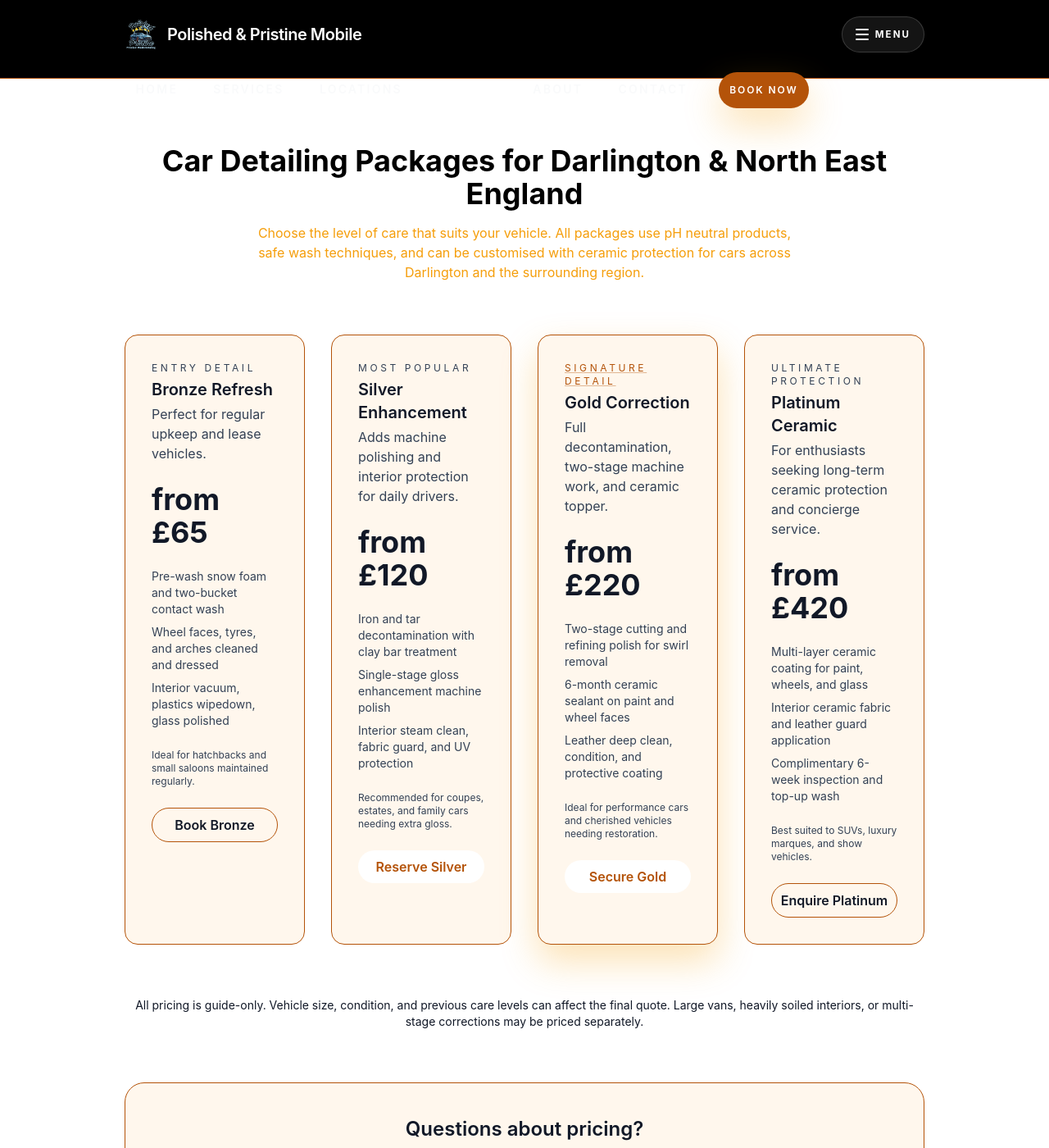
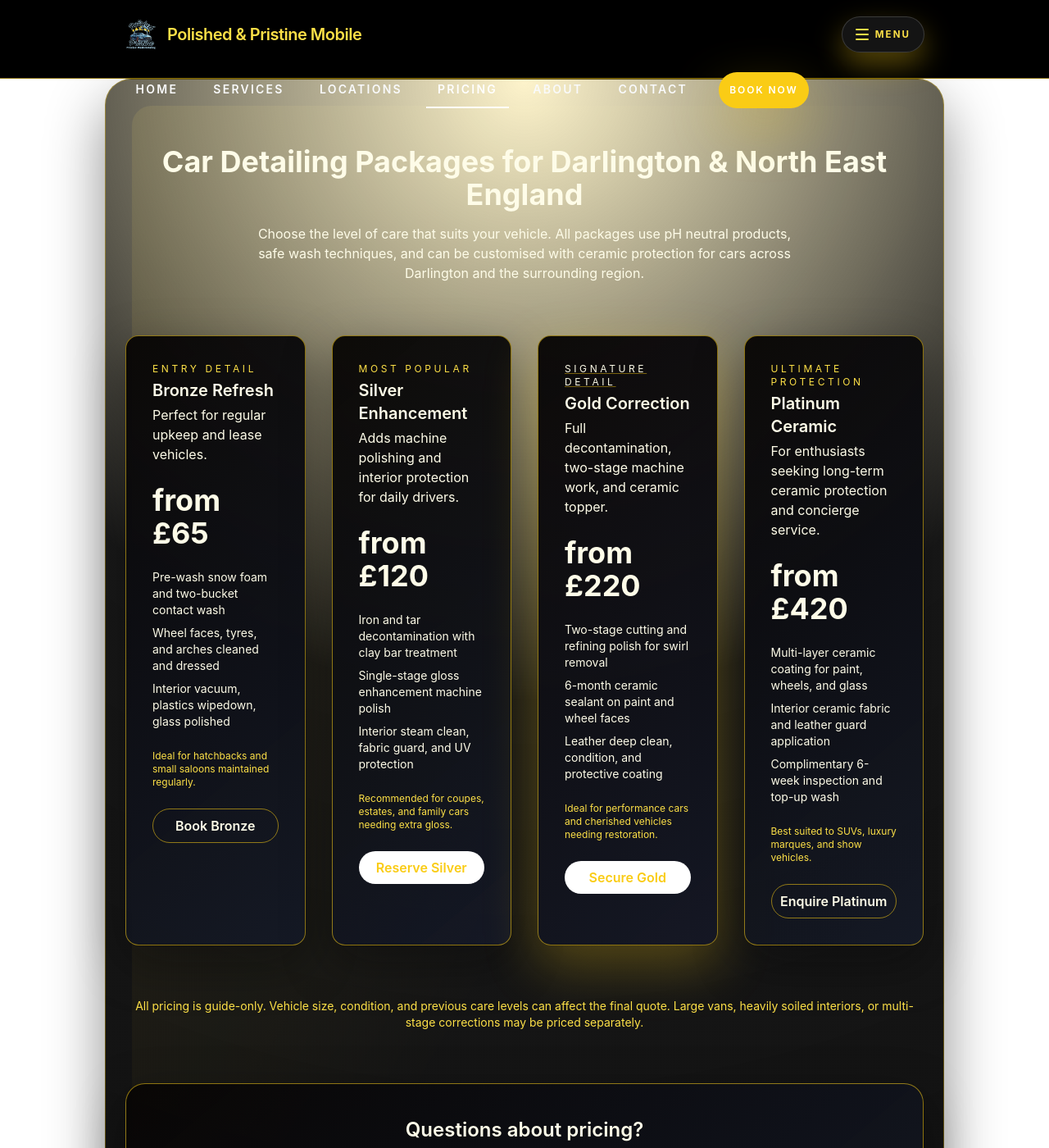
Before and after one commit to xboxlivejohns/.github.io, a Jekyll site: the page built from pricing.html, in a window 1280 px wide and 1400 px high. Shown: the whole window at 82% size. Built offline with Jekyll 4.4.1, drawn with Linux system fonts in a browser that asks for light colours; nearby versions of some CDN libraries.

Commit message:
Refresh index theme with yellow and black styling

```diff
--- a/assets/css/theme-overrides.css
+++ b/assets/css/theme-overrides.css
@@ -1,16 +1,63 @@
 :root {
-  --brand-yellow: #f59e0b;
-  --brand-yellow-light: #fff7ed;
-  --brand-yellow-dark: #b45309;
-  --brand-black: #111827;
-  --brand-slate: #334155;
+  --brand-yellow: #facc15;
+  --brand-yellow-bright: #fde047;
+  --brand-yellow-light: #fefce8;
+  --brand-yellow-dark: #eab308;
+  --brand-black: #050505;
+  --brand-charcoal: #111827;
+  --brand-slate: #1f2937;
   --brand-paper: #f8fafc;
 }
 
 body {
   background-color: var(--brand-paper);
-  color: var(--brand-black);
+  color: var(--brand-charcoal);
   line-height: 1.7;
+}
+
+section[data-hero] {
+  position: relative;
+  background: radial-gradient(circle at top, rgba(250, 204, 21, 0.22), rgba(5, 5, 5, 0.92) 42%, rgba(5, 5, 5, 0.96) 100%);
+  border: 1px solid rgba(250, 204, 21, 0.35);
+  border-radius: 2rem;
+  color: var(--brand-yellow-light);
+  box-shadow: 0 30px 70px rgba(5, 5, 5, 0.45);
+}
+
+section[data-hero]::after {
+  content: "";
+  position: absolute;
+  inset: 2rem;
+  border-radius: 1.5rem;
+  pointer-events: none;
+  background: linear-gradient(120deg, rgba(250, 204, 21, 0.1), transparent 55%);
+  mix-blend-mode: screen;
+}
+
+section[data-hero] > * {
+  position: relative;
+  z-index: 1;
+}
+
+section[data-hero] p {
+  color: var(--brand-yellow-light);
+}
+
+section[data-hero] .text-amber-700 {
+  color: var(--brand-yellow-bright) !important;
+}
+
+section[data-hero] .text-amber-600 {
+  color: var(--brand-yellow-light) !important;
+}
+
+section[data-hero] a {
+  color: var(--brand-yellow) !important;
+}
+
+section[data-hero] a:hover,
+section[data-hero] a:focus {
+  color: var(--brand-yellow-bright) !important;
 }
 
 .bg-amber-900\/40,
@@ -27,8 +74,47 @@ body {
 .bg-amber-300,
 .bg-amber-200,
 .bg-amber-100 {
-  background-color: var(--brand-yellow-light) !important;
-  color: var(--brand-black) !important;
+  background: linear-gradient(140deg, rgba(5, 5, 5, 0.94), rgba(17, 24, 39, 0.92));
+  color: var(--brand-yellow-light) !important;
+  border-radius: 1.5rem;
+  border: 1px solid rgba(250, 204, 21, 0.35);
+  box-shadow: 0 20px 60px rgba(5, 5, 5, 0.35);
+}
+
+.bg-amber-900\/40 p,
+.bg-amber-900\/40 li,
+.bg-amber-900\/40 small,
+.bg-amber-900\/50 p,
+.bg-amber-900\/50 li,
+.bg-amber-900\/50 small,
+.bg-amber-900\/60 p,
+.bg-amber-900\/60 li,
+.bg-amber-900\/60 small,
+.bg-amber-900\/80 p,
+.bg-amber-900\/80 li,
+.bg-amber-900\/80 small,
+.bg-amber-900\/90 p,
+.bg-amber-900\/90 li,
+.bg-amber-900\/90 small {
+  color: var(--brand-yellow-light) !important;
+}
+
+.bg-amber-900\/40 h1,
+.bg-amber-900\/40 h2,
+.bg-amber-900\/40 h3,
+.bg-amber-900\/50 h1,
+.bg-amber-900\/50 h2,
+.bg-amber-900\/50 h3,
+.bg-amber-900\/60 h1,
+.bg-amber-900\/60 h2,
+.bg-amber-900\/60 h3,
+.bg-amber-900\/80 h1,
+.bg-amber-900\/80 h2,
+.bg-amber-900\/80 h3,
+.bg-amber-900\/90 h1,
+.bg-amber-900\/90 h2,
+.bg-amber-900\/90 h3 {
+  color: var(--brand-yellow-bright) !important;
 }
 
 .bg-amber-900\/40 a,
@@ -36,8 +122,8 @@ body {
 .bg-amber-900\/60 a,
 .bg-amber-900\/80 a,
 .bg-amber-900\/90 a {
-  color: var(--brand-yellow-dark) !important;
-  text-decoration-color: rgba(180, 83, 9, 0.4);
+  color: var(--brand-yellow) !important;
+  text-decoration-color: rgba(250, 204, 21, 0.4);
 }
 
 .bg-amber-900\/40 a:hover,
@@ -45,7 +131,7 @@ body {
 .bg-amber-900\/60 a:hover,
 .bg-amber-900\/80 a:hover,
 .bg-amber-900\/90 a:hover {
-  color: var(--brand-yellow) !important;
+  color: var(--brand-yellow-bright) !important;
 }
 
 .bg-amber-900\/40 .text-white,
@@ -53,7 +139,7 @@ body {
 .bg-amber-900\/60 .text-white,
 .bg-amber-900\/80 .text-white,
 .bg-amber-900\/90 .text-white {
-  color: var(--brand-black) !important;
+  color: var(--brand-yellow-light) !important;
 }
 
 .bg-amber-900\/40 [class*="text-amber-"],
@@ -61,9 +147,11 @@ body {
 .bg-amber-900\/60 [class*="text-amber-"],
 .bg-amber-900\/80 [class*="text-amber-"],
 .bg-amber-900\/90 [class*="text-amber-"] {
-  color: var(--brand-slate) !important;
+  color: var(--brand-yellow) !important;
 }
 
+.border-amber-900,
+.border-amber-800,
 .border-amber-700,
 .border-amber-700\/80,
 .border-amber-600,
@@ -72,21 +160,22 @@ body {
 .border-amber-300,
 .border-amber-200,
 .border-amber-100,
-.border-amber-50,
-.border-amber-800,
-.border-amber-900 {
-  border-color: var(--brand-yellow-dark) !important;
+.border-amber-50 {
+  border-color: rgba(250, 204, 21, 0.55) !important;
 }
 
 .text-amber-900,
-.text-amber-800,
+.text-amber-800 {
+  color: var(--brand-charcoal) !important;
+}
+
 .text-amber-700 {
-  color: var(--brand-black) !important;
+  color: var(--brand-yellow) !important;
 }
 
 .text-amber-600,
 .text-amber-500 {
-  color: var(--brand-slate) !important;
+  color: var(--brand-yellow-dark) !important;
 }
 
 .text-amber-400,
@@ -94,22 +183,18 @@ body {
 .text-amber-200,
 .text-amber-100,
 .text-amber-50 {
-  color: var(--brand-yellow-dark) !important;
+  color: var(--brand-yellow-bright) !important;
 }
 
 .hover\:bg-amber-200:hover,
 .hover\:bg-amber-100:hover {
-  background-color: var(--brand-yellow-light) !important;
+  background-color: var(--brand-yellow-bright) !important;
   color: var(--brand-black) !important;
 }
 
 .hover\:bg-amber-900:hover {
-  background-color: var(--brand-yellow) !important;
-  color: #ffffff !important;
-}
-
-.border-amber-800 {
-  border-color: var(--brand-yellow-dark) !important;
+  background-color: var(--brand-yellow-dark) !important;
+  color: var(--brand-black) !important;
 }
 
 header .text-white {
@@ -122,7 +207,7 @@ header [class*="text-amber-"] {
 
 header a:hover,
 header a:focus {
-  color: var(--brand-yellow-light) !important;
+  color: var(--brand-yellow-bright) !important;
 }
 
 footer,
@@ -142,34 +227,34 @@ footer a {
 
 footer a:hover,
 footer a:focus {
-  color: #ffffff !important;
+  color: var(--brand-yellow-bright) !important;
 }
 
 .bg-accent {
-  background-color: var(--brand-yellow-dark) !important;
-  color: #ffffff !important;
+  background-color: var(--brand-yellow) !important;
+  color: var(--brand-black) !important;
 }
 
 .bg-accent:hover {
-  background-color: var(--brand-yellow) !important;
+  background-color: var(--brand-yellow-bright) !important;
 }
 
 .text-accent {
-  color: var(--brand-yellow-dark) !important;
+  color: var(--brand-yellow) !important;
   text-decoration: underline;
-  text-decoration-color: rgba(180, 83, 9, 0.4);
+  text-decoration-color: rgba(250, 204, 21, 0.45);
 }
 
 .text-accent:hover {
-  color: var(--brand-yellow) !important;
+  color: var(--brand-yellow-bright) !important;
 }
 
 .border-accent {
-  border-color: var(--brand-yellow-dark) !important;
+  border-color: rgba(250, 204, 21, 0.55) !important;
 }
 
 .shadow-accent\/30 {
-  box-shadow: 0 20px 45px rgba(245, 158, 11, 0.3) !important;
+  box-shadow: 0 24px 65px rgba(250, 204, 21, 0.28) !important;
 }
 
 .bg-black\/60 .text-amber-200,
@@ -190,9 +275,44 @@ footer a:focus {
 button,
 .cta-button {
   color: var(--brand-black) !important;
+  background: linear-gradient(120deg, var(--brand-yellow), var(--brand-yellow-bright));
+  border-radius: 999px;
+  box-shadow: 0 15px 35px rgba(250, 204, 21, 0.35);
 }
 
 button.bg-black,
 .cta-button.bg-black {
-  color: #ffffff !important;
+  background: var(--brand-black) !important;
+  color: var(--brand-yellow-light) !important;
+  box-shadow: 0 15px 35px rgba(5, 5, 5, 0.45);
 }
+
+button.bg-black:hover,
+.cta-button.bg-black:hover {
+  background: var(--brand-charcoal) !important;
+  color: var(--brand-yellow-bright) !important;
+}
+
+button:hover,
+.cta-button:hover {
+  box-shadow: 0 18px 40px rgba(250, 204, 21, 0.45);
+}
+
+.bg-black\/60 span,
+.bg-black\/80 span,
+.bg-black\/90 span {
+  color: var(--brand-yellow-bright) !important;
+}
+
+.badge-outline {
+  border: 1px solid rgba(250, 204, 21, 0.35);
+  color: var(--brand-yellow-bright);
+  background-color: rgba(5, 5, 5, 0.65);
+  letter-spacing: 0.3em;
+}
+
+.section-title {
+  color: var(--brand-charcoal);
+  text-transform: uppercase;
+  letter-spacing: 0.4em;
+}
--- a/index.html
+++ b/index.html
@@ -17,8 +17,8 @@ canonical_url: /
   <p class="text-amber-600 max-w-2xl mx-auto">Mobile detailing across Darlington and the North East — for those who settle for nothing less than flawless.</p>
   <p class="text-amber-600 max-w-2xl mx-auto">{{ site.name }} delivers expert paint correction, ceramic protection, and interior rejuvenation with every visit so your vehicle always feels freshly detailed.</p>
   <div class="flex flex-wrap justify-center gap-4">
-    <a href="{{ '/services.html' | relative_url }}" class="bg-black text-white px-6 py-3 rounded-full font-semibold shadow transition hover:bg-amber-900">View Services</a>
-    <a href="{{ '/contact.html' | relative_url }}" class="border border-amber-800 px-6 py-3 rounded-full font-semibold text-black transition hover:bg-amber-100">Get a Quote</a>
+    <a href="{{ '/services.html' | relative_url }}" class="cta-button inline-flex items-center justify-center px-6 py-3 font-semibold shadow transition">View Services</a>
+    <a href="{{ '/contact.html' | relative_url }}" class="inline-flex items-center justify-center rounded-full border border-amber-700 px-6 py-3 font-semibold text-amber-100 shadow transition hover:bg-amber-100">Get a Quote</a>
   </div>
   <div class="flex flex-wrap items-center justify-center gap-3 text-xs uppercase tracking-[0.25em] text-amber-700">
     <span class="rounded-full border border-amber-700 bg-black/60 px-4 py-2 text-[0.65rem] font-semibold text-amber-200">Fully Insured</span>
```
